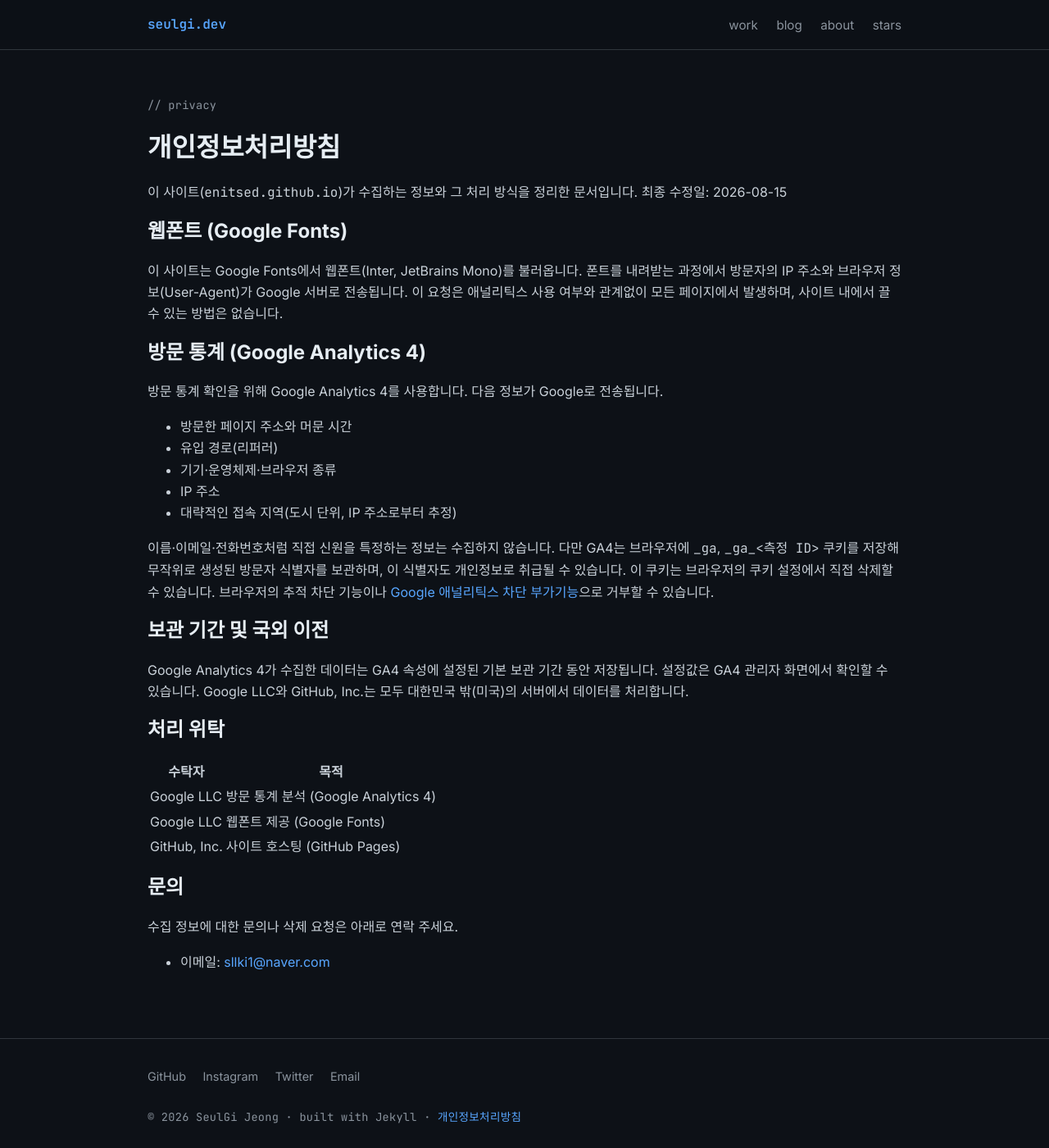
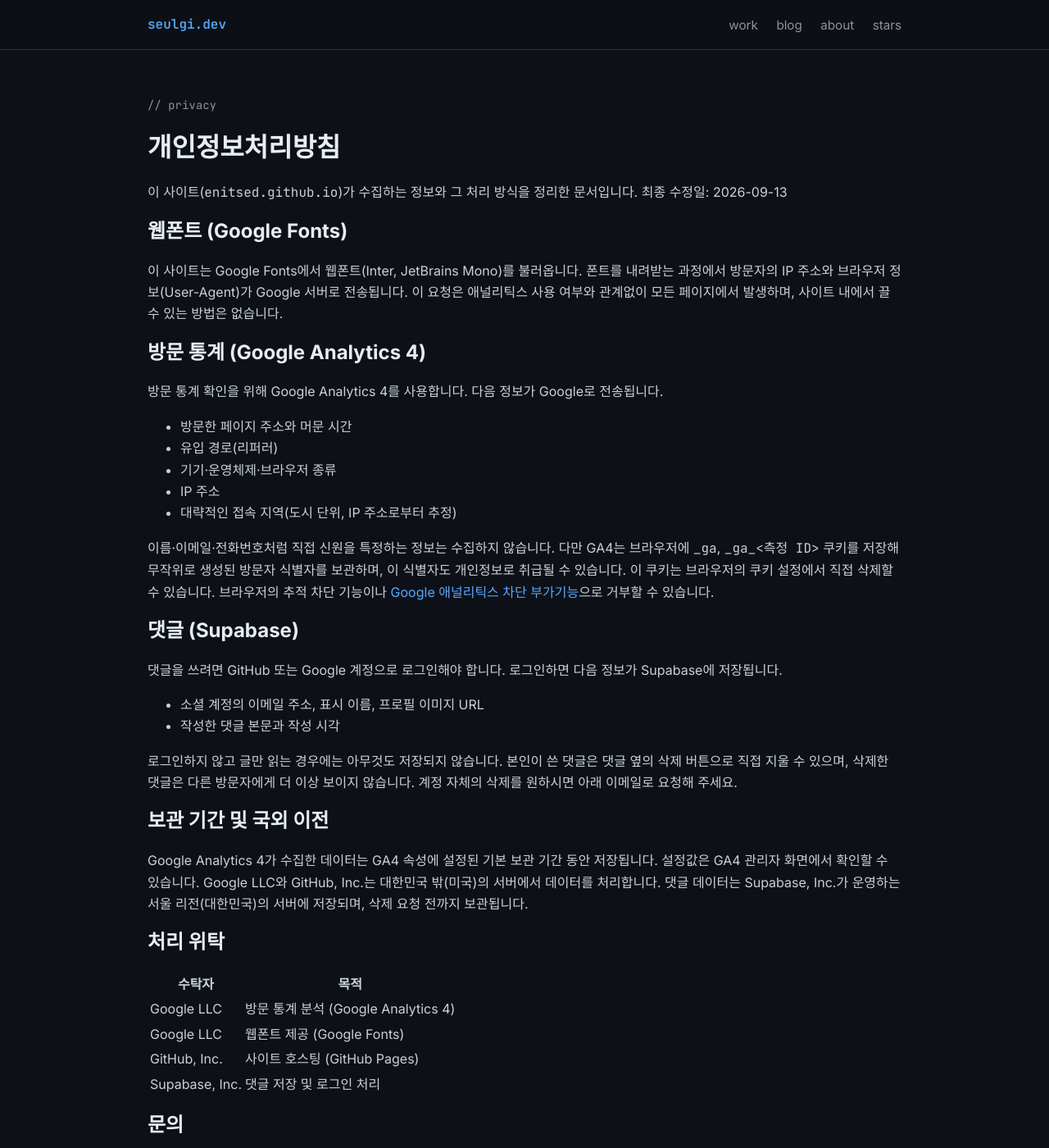
Before and after one commit to Enitsed/Enitsed.github.io, a Jekyll site: the page built from privacy/index.md, in a window 1280 px wide and 1400 px high. Shown: the whole window at 82% size. Built offline with Jekyll 4.4.1, drawn with Linux system fonts in a browser that asks for light colours.

Commit message:
feat: Supabase 댓글 활성화 (서울 리전, GitHub 로그인)
- _config.yml 에 Supabase URL·publishable key 설정
- 로그인 버튼을 comment_providers 설정으로 제어 — 대시보드에서 켜지 않은
  공급자 버튼이 노출돼 누르는 순간 오류가 나는 것을 막는다. 현재는 github 만.
- 개인정보처리방침: 댓글 데이터 저장 위치를 서울 리전(대한민국)으로 정정

Supabase 쪽: RLS·정책 3개·속도 제한 트리거 적용, 이메일·익명 가입 비활성화,
Site URL / Redirect URL 설정. 관리자 uid 는 첫 로그인 뒤 연결한다.

Claude-Session: https://claude.ai/code/session_01WJ3A2d7ipT6J6JVFNCiWhH

```diff
--- a/_config.yml
+++ b/_config.yml
@@ -14,9 +14,12 @@ ga4_id: "G-0LLC2GL4VJ"
 
 # Supabase (댓글 · 글 발행). 셋 다 채워야 댓글 UI가 렌더링됨. anon key는 공개돼도 되는 값이고
 # 실제 방어선은 RLS 정책(supabase/schema.sql)이다.
-supabase_url: ""
-supabase_anon_key: ""
+supabase_url: "https://fnanazowumjnpmfbsblv.supabase.co"
+supabase_anon_key: "sb_publishable_-C50ss64NfX9VzX1Yd3KlA_67UedZqY"
 admin_user_id: ""
+# 댓글 로그인 버튼으로 노출할 공급자. Supabase 대시보드에서 켜 둔 것만 나열한다.
+# 켜지 않은 공급자 버튼이 보이면 누르는 순간 "provider is not enabled" 오류가 난다.
+comment_providers: [github]
 
 # 소셜 공유 기본 이미지 (페이지 프론트매터의 image: 로 개별 재정의 가능)
 og_image: /assets/img/og-default.png
--- a/_includes/comments.html
+++ b/_includes/comments.html
@@ -18,8 +18,13 @@
   <div class="comments__box" id="comments-signin" hidden>
     <p class="comments__hint">댓글을 쓰려면 로그인해 주세요. 표시 이름과 프로필 이미지만 사용합니다.</p>
     <div class="comments__providers">
+      {%- assign providers = site.comment_providers | default: "github,google" -%}
+      {%- if providers contains "github" %}
       <button type="button" class="btn btn--ghost" data-provider="github">GitHub으로 로그인</button>
+      {%- endif %}
+      {%- if providers contains "google" %}
       <button type="button" class="btn btn--ghost" data-provider="google">Google로 로그인</button>
+      {%- endif %}
     </div>
   </div>
 
--- a/privacy/index.md
+++ b/privacy/index.md
@@ -13,7 +13,7 @@ sitemap: false
 # 개인정보처리방침
 
 이 사이트(`enitsed.github.io`)가 수집하는 정보와 그 처리 방식을 정리한 문서입니다.
-최종 수정일: {% if site.supabase_url != "" %}2026-08-25{% else %}2026-08-15{% endif %}
+최종 수정일: {% if site.supabase_url != "" %}2026-09-13{% else %}2026-08-15{% endif %}
 
 ## 웹폰트 (Google Fonts)
 
@@ -45,7 +45,7 @@ sitemap: false
 
 ## 보관 기간 및 국외 이전
 
-Google Analytics 4가 수집한 데이터는 GA4 속성에 설정된 기본 보관 기간 동안 저장됩니다. 설정값은 GA4 관리자 화면에서 확인할 수 있습니다. Google LLC와 GitHub, Inc.{% if site.supabase_url != "" %}, Supabase, Inc.{% endif %}는 모두 대한민국 밖(미국)의 서버에서 데이터를 처리합니다.{% if site.supabase_url != "" %} 댓글 데이터는 삭제 요청 전까지 보관됩니다.{% endif %}
+Google Analytics 4가 수집한 데이터는 GA4 속성에 설정된 기본 보관 기간 동안 저장됩니다. 설정값은 GA4 관리자 화면에서 확인할 수 있습니다. Google LLC와 GitHub, Inc.는 대한민국 밖(미국)의 서버에서 데이터를 처리합니다.{% if site.supabase_url != "" %} 댓글 데이터는 Supabase, Inc.가 운영하는 서울 리전(대한민국)의 서버에 저장되며, 삭제 요청 전까지 보관됩니다.{% endif %}
 
 ## 처리 위탁
 
```
